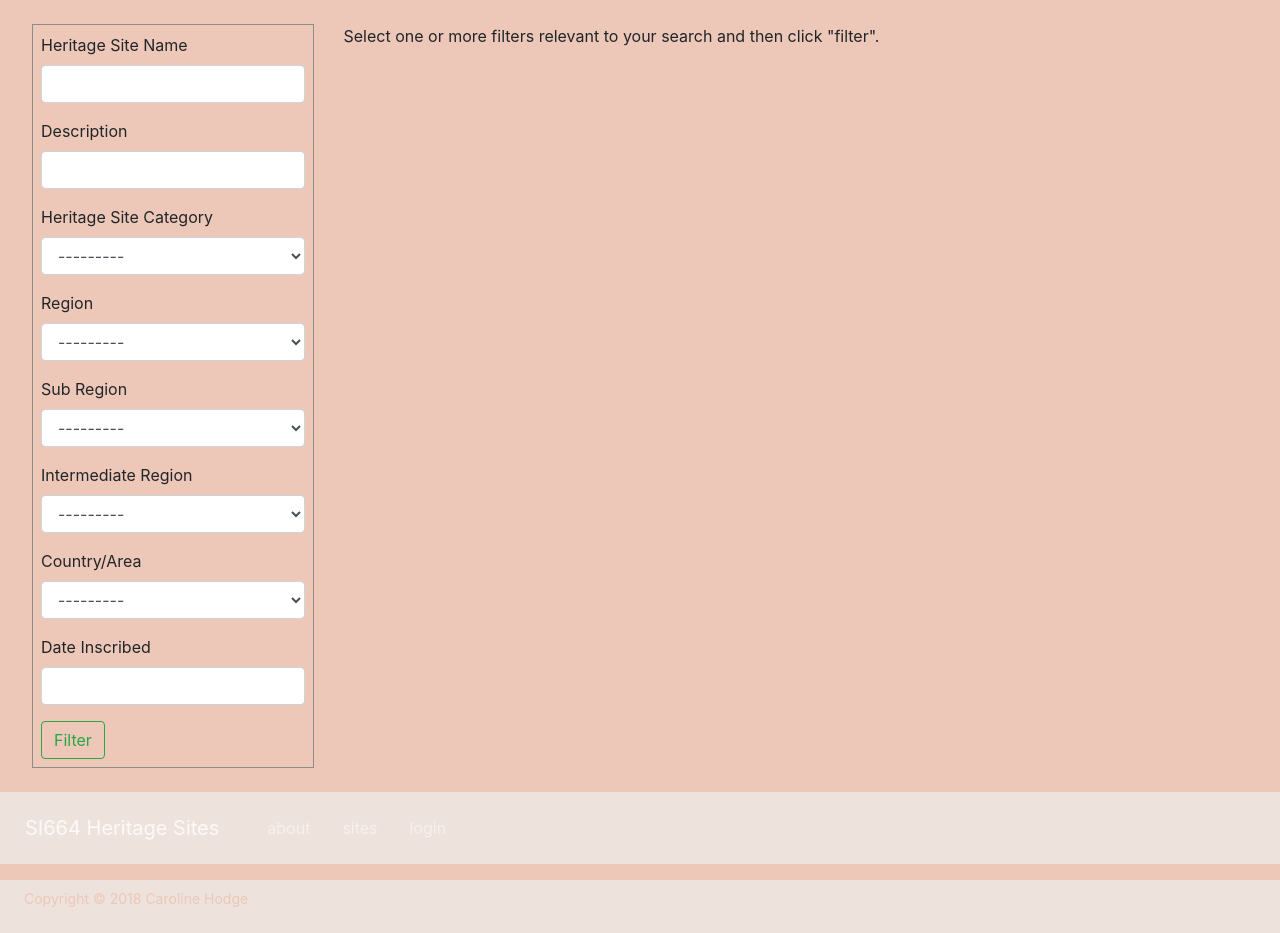
After one commit to californiasky123/heritagesites, a Django app: page /heritagesites/sites/filter/ in a window 1280 px wide. The commit adds this page. Run offline with Django 3.2, Linux system fonts and the light colour scheme; data that the repository does not hold is empty; some libraries are stand-ins or nearby versions.

Commit message:
adding new files from hw9

```diff
--- /dev/null
+++ b/heritagesites/filters.py
@@ -0,0 +1,70 @@
+import django_filters
+from heritagesites.models import CountryArea, HeritageSite, HeritageSiteCategory, \
+	IntermediateRegion, SubRegion, Region
+
+
+class HeritageSiteFilter(django_filters.FilterSet):
+	site_name = django_filters.CharFilter(
+		field_name='site_name',
+		label='Heritage Site Name',
+		lookup_expr='icontains'
+	)
+
+	description = django_filters.CharFilter(
+		field_name = 'description',
+		label = 'Description',
+		lookup_expr = 'icontains'
+		)
+
+	## might need to fix heritage_site_category below --
+		# is field name correct? or is it heritage_site category?
+		# do I need to join any tables here?
+
+	heritage_site_category = django_filters.ModelChoiceFilter(
+		field_name='heritage_site_category',
+		label='Heritage Site Category',
+		queryset=HeritageSiteCategory.objects.all().order_by('category_name'),
+		lookup_expr='exact'
+	)
+
+	region = django_filters.ModelChoiceFilter(
+		field_name='country_area__location__region__region_name',
+		label='Region',
+		queryset=Region.objects.all().order_by('region_name'),
+		lookup_expr='exact'
+	)
+
+	sub_region = django_filters.ModelChoiceFilter(
+		field_name='country_area__location__sub_region__sub_region_name',
+		label='Sub Region',
+		queryset=SubRegion.objects.all().order_by('sub_region_name'),
+		lookup_expr='exact'
+	)
+
+	intermediate_region = django_filters.ModelChoiceFilter(
+		field_name='country_area__location__intermediate_region__intermediate_region_name',
+		label='Intermediate Region',
+		queryset=IntermediateRegion.objects.all().order_by('intermediate_region_name'),
+		lookup_expr='exact'
+	)
+
+	country_area = django_filters.ModelChoiceFilter(
+		field_name='country_area',
+		label='Country/Area',
+		queryset=CountryArea.objects.all().order_by('country_area_name'),
+		lookup_expr='exact'
+	)
+
+	## will likely need to fix date_inscribed below
+	# See https://django-filter.readthedocs.io/en/master/ref/fields.html
+	date_inscribed = django_filters.NumberFilter(
+		field_name='date_inscribed',
+		label='Date Inscribed',
+		lookup_expr='exact'
+	)
+
+	class Meta:
+		model = HeritageSite
+		# form = SearchForm
+		# fields [] is required, even if empty.
+		fields = []
--- a/heritagesites/templates/heritagesites/base.html
+++ b/heritagesites/templates/heritagesites/base.html
@@ -35,27 +35,33 @@
   <body>
 
     <!-- A grey horizontal navbar that becomes vertical on small screens -->
-    <nav class="navbar navbar-expand-sm navbar-dark navbar-custom sticky-top px-4 py-2"> <!-- #chnote adjusted 11/8 hw8 to include better spacing -->
+<nav class="navbar navbar-expand-sm navbar-dark navbar-custom sticky-top px-4 py-2">
 
       <div class="row">
         <a class="navbar-brand" href="{% url 'home' %}">SI664 Heritage Sites</a>
+
         <ul class="navbar-nav">
           <li class="nav-item">
             <a class="nav-link" href="{% url 'about' %}">about</a>
           </li>
           <li class="nav-item">
             <a class="nav-link" href="{% url 'sites' %}">sites</a>
-      <!-- Tried changing above %url 'site' to %url 'sites' to match what's in urls.py -->
+            <!-- what should the lookup name be above? hw9. Should it be filter or something else? -->
+          </li>
+          <!-- should the below be commmented out? hw9 -->
+
+<!--           <li class="nav-item">
+            <a class="nav-link" href="{% url 'sites' %}">sites</a>
           </li>
           <li class="nav-item">
             <a class="nav-link" href="{% url 'country_area' %}">countries/areas</a>
-    </li>
+          </li> -->
+
           <li class="nav-item">
             <a class="nav-link" href="{% url 'login' %}">login</a>
           </li>
         </ul>
       </div>
-
     </nav>
 
     <main>
--- a/heritagesites/templates/heritagesites/site_delete.html
+++ b/heritagesites/templates/heritagesites/site_delete.html
@@ -4,10 +4,14 @@
 
 {% load crispy_forms_tags %}
 
+{% block content %}
+
   <form method="post">
     {% csrf_token %}
-    <p>Are you sure you want to delete the Heritage Site "{{ site.site_name }}"?</p>
+    <p>Are you sure you want to delete the Heritage Site "{{ sites.site_name }}"?</p>
     <button type="submit" class="btn btn-outline-danger">delete</button>
     <a class="btn btn-outline-secondary" href="{% url 'site_detail' site.pk
     %}">cancel</a>
   </form>
+
+{% endblock content %}
--- /dev/null
+++ b/heritagesites/templates/heritagesites/site_filter.html
@@ -0,0 +1,44 @@
+{% extends 'heritagesites/base.html' %}
+
+{% load crispy_forms_tags %}
+
+{% block content %}
+
+  <div class="row">
+    <div class="col-sm-3">
+      <div class="px-2 py-2" style="border:1px solid #8E8D8A;">
+        <form action="" method="get">
+          {{ filter.form|crispy }}
+          <button type="submit" class="btn btn-outline-success">Filter</button>
+        </form>
+      </div>
+    </div>
+    <div class="col-sm-9">
+      {% for site in object_list %}
+        <h4><a href="{% url 'site_detail' site.pk %}">{{ site.site_name | safe }}</a></h4>
+
+         {% if site.country_area_names %}
+         <div class="row">
+           <div class="col-sm-10">
+             {{ site.country_area_names| safe }}
+             <!-- <p>{{ site.description | safe }}</p> -->
+           </div>
+         </div>
+         {% endif %}
+
+        {% if site.description %}
+         <div class="row">
+           <div class="col-sm-10">
+             {{ site.description | safe }}
+             <!-- <p>{{ site.description | safe }}</p> -->
+           </div>
+        {% endif %}
+
+         </div>
+
+    {% empty %}
+      Select one or more filters relevant to your search and then click "filter".
+    {% endfor %}
+    </div>
+  </div>
+{% endblock content %}
--- a/heritagesites/urls.py
+++ b/heritagesites/urls.py
@@ -10,7 +10,8 @@ urlpatterns = [
     path('country/<int:pk>/', views.CountryAreaDetailView.as_view(), name='country_area_detail'), #added during midterm 10/23
     path('sites/new/', views.SiteCreateView.as_view(), name='site_new'), #chnote added 11/8 during hw8
     path('sites/<int:pk>/delete/', views.SiteDeleteView.as_view(), name='site_delete'), #chnote added 11/8 during hw8
-path('sites/<int:pk>/update/', views.SiteUpdateView.as_view(), name='site_update'), #chnote added 11/8 during hw8
+	path('sites/<int:pk>/update/', views.SiteUpdateView.as_view(), name='site_update'), #chnote added 11/8 during hw8
+	path('sites/filter/', views.SiteFilterView.as_view(), kwargs = None, name = 'search') #chnote added hw9 - section 2.5. Is the reverse lookup name correct?
 ]
 
 #chnote: created 10/10/2018 from starter code
--- a/heritagesites/views.py
+++ b/heritagesites/views.py
@@ -2,17 +2,25 @@ from django.shortcuts import render
 from django.http import HttpResponse
 from django.http import HttpResponseRedirect
 from django.views import generic
+from django_filters.views import FilterView
 
 from .models import HeritageSite
 from .models import HeritageSiteJurisdiction
 from .models import CountryArea
+from .models import Region
+from .models import IntermediateRegion
+from .models import SubRegion
 from .forms import HeritageSiteForm # chnote added 11/9/2018, hw8, new addition during debugging
+from .filters import HeritageSiteFilter #chnote added 11/19/18, hw9
+from django_filters.views import FilterView
+
 
 from django.contrib.auth.decorators import login_required #chnote added 11/2/18 hw7
 from django.utils.decorators import method_decorator #chnote added 11/2/18 hw7
 import crispy_forms
 from django.urls import reverse_lazy #chnote added 11/9/2018, hw8, new addition during debugging
 from django.urls import reverse #chnote added 11/8/2018 hw8, new addition during debugging
+
 
 
 def index(request):
@@ -164,7 +172,7 @@ class SiteUpdateView(generic.UpdateView):
 class SiteDeleteView(generic.DeleteView):
 	model = HeritageSite
 	success_message = "Heritage Site deleted successfully"
-	success_url = reverse_lazy('site')
+	success_url = reverse_lazy('sites')
 	context_object_name = 'site'
 	template_name = 'heritagesites/site_delete.html'
 
@@ -182,3 +190,8 @@ class SiteDeleteView(generic.DeleteView):
 		self.object.delete()
 
 		return HttpResponseRedirect(self.get_success_url())
+
+#chnote added hw9 - may need to add import statement
+class SiteFilterView(FilterView):
+	filterset_class = HeritageSiteFilter
+	template_name = 'heritagesites/site_filter.html'
```
Also changed, not shown: heritagesites/models.py (+124 -27 lines), heritagesites/templates/heritagesites/site_detail.html (+115 -5 lines), mysite/settings.py (+12 -4 lines). Lines whose indentation alone changed are shown as unchanged.
